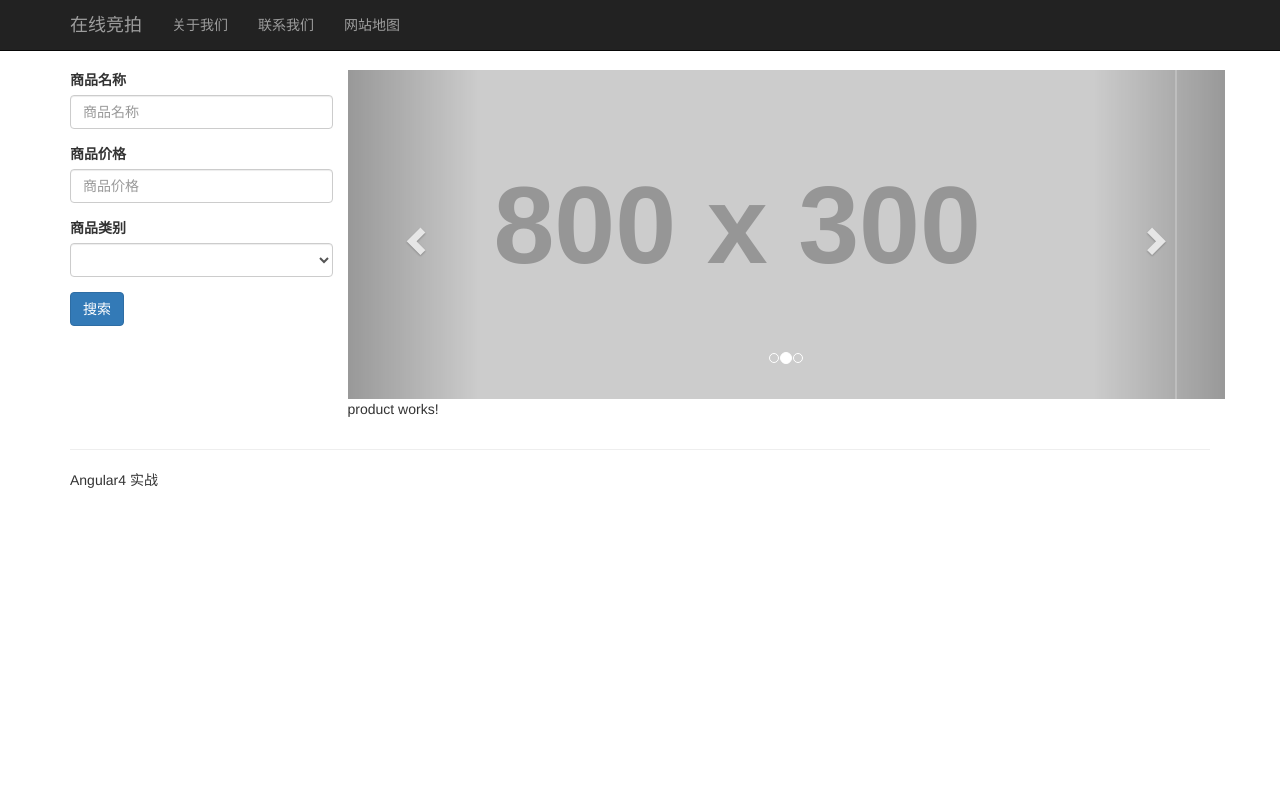
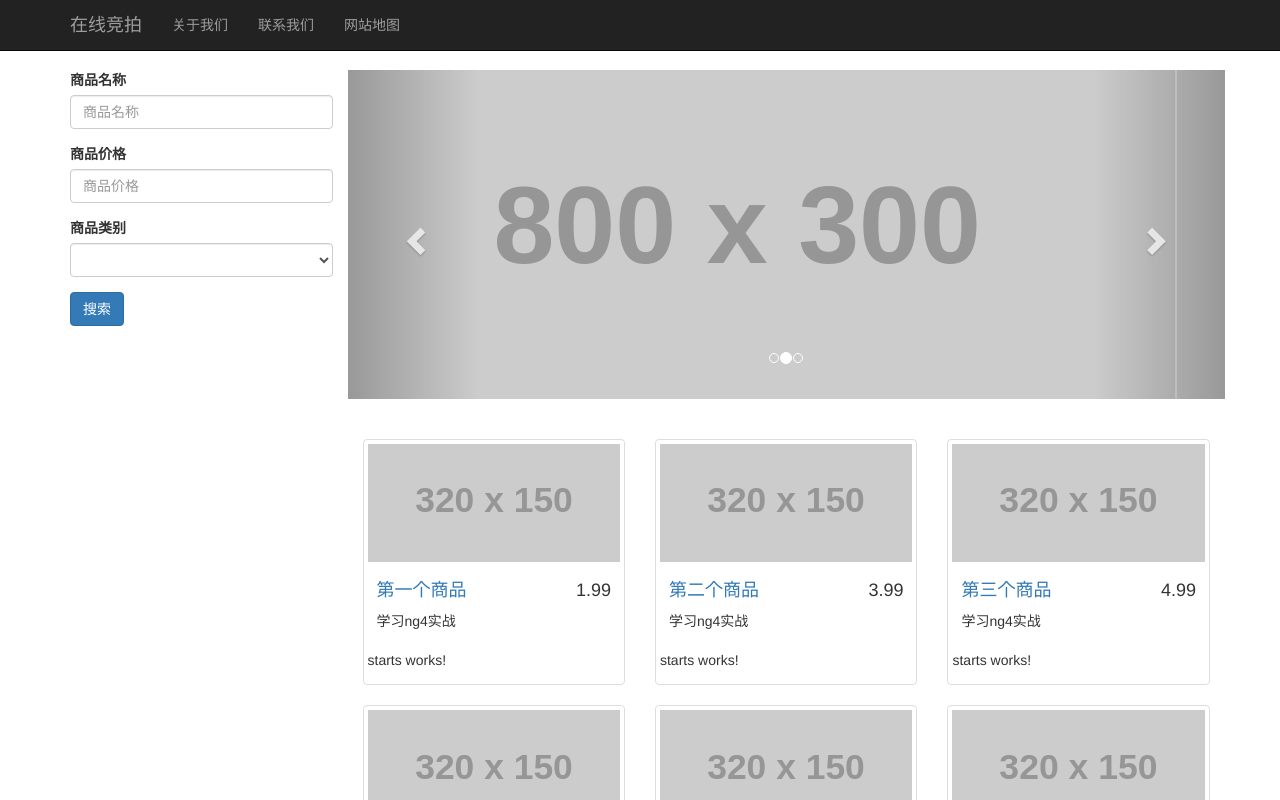
Before and after one commit to WNZhao/ng4_auction, an Angular app: page / in a window 1280 px wide. Shown: the top 800 px of the page. Built offline with nearby package versions, Linux system fonts and the light colour scheme.

Commit message:
product list

```diff
--- a/src/app/app.component.css
+++ b/src/app/app.component.css
@@ -0,0 +1,3 @@
+.carousel-container{
+    margin-bottom: 40px
+}
--- a/src/app/app.component.html
+++ b/src/app/app.component.html
@@ -5,7 +5,7 @@
             <app-search></app-search>
         </div>
         <div class="col-md-9">
-            <div class="row">
+            <div class="row carousel-container">
                 <app-carousel></app-carousel>
             </div>
             <div class="row">
--- a/src/app/product/product.component.html
+++ b/src/app/product/product.component.html
@@ -1,3 +1,13 @@
-<p>
-  product works!
-</p>
+<div *ngFor="let product of products" class="col-lg-4 col-md-4 col-sm-4">
+    <div class="thumbnail">
+        <img src="http://placehold.it/320X150" alt="">
+        <div class="caption">
+            <h4 class="pull-right">{{product.price}}</h4>
+            <h4><a>{{product.title}}</a></h4>
+            <p>{{product.desc}}</p>
+        </div>
+        <div>
+            <app-starts></app-starts>
+        </div>
+    </div>
+</div>
--- a/src/app/product/product.component.ts
+++ b/src/app/product/product.component.ts
@@ -7,9 +7,20 @@ import { Component, OnInit } from '@angular/core';
 })
 export class ProductComponent implements OnInit {
 
+  //声明数组存储product数组
+  private products:Array<Product>;
+
   constructor() { }
   //组件初始化时调用一次
   ngOnInit() {
+      this.products = [
+          new Product(1,"第一个商品",1.99,3.5,"学习ng4实战",["电子产品","硬件设备"]),
+          new Product(2,"第二个商品",3.99,4.5,"学习ng4实战",["硬件设备"]),
+          new Product(3,"第三个商品",4.99,2.5,"学习ng4实战",["硬件设备"]),
+          new Product(4,"第四个商品",5.99,5,"学习ng4实战",["电子产品"]),
+          new Product(5,"第五个商品",16.99,1,"学习ng4实战",["文具"]),
+          new Product(6,"第六个商品",16.99,1,"学习ng4实战",["办公用品"]),
+      ]
   }
 
 }
@@ -17,3 +28,15 @@ export class ProductComponent implements OnInit {
 /*
   定义实体类 产品信息
 */
+export class Product{
+    constructor(
+        public id:number,
+        public title:string,
+        public price:number,
+        public rating:number,
+        public desc:string,
+        public categories:Array<string>
+    ){
+
+    }
+}
```
